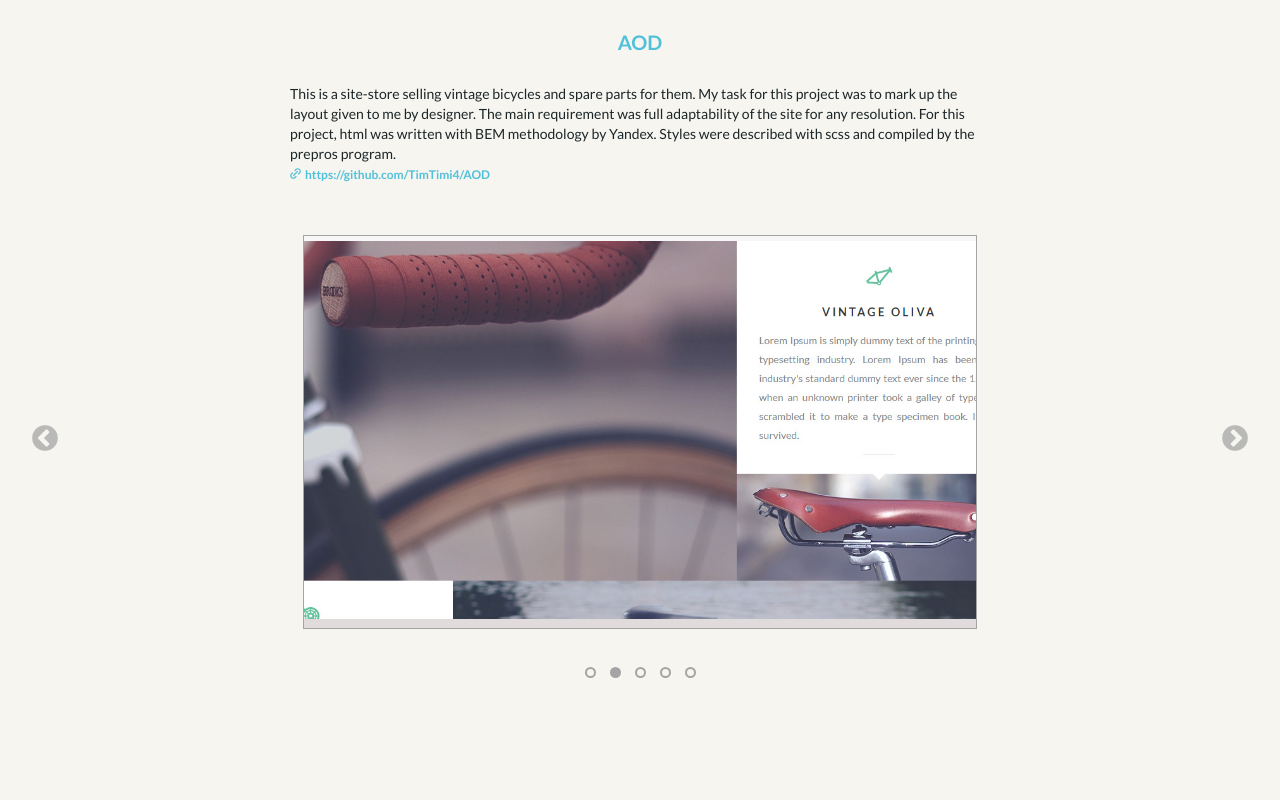
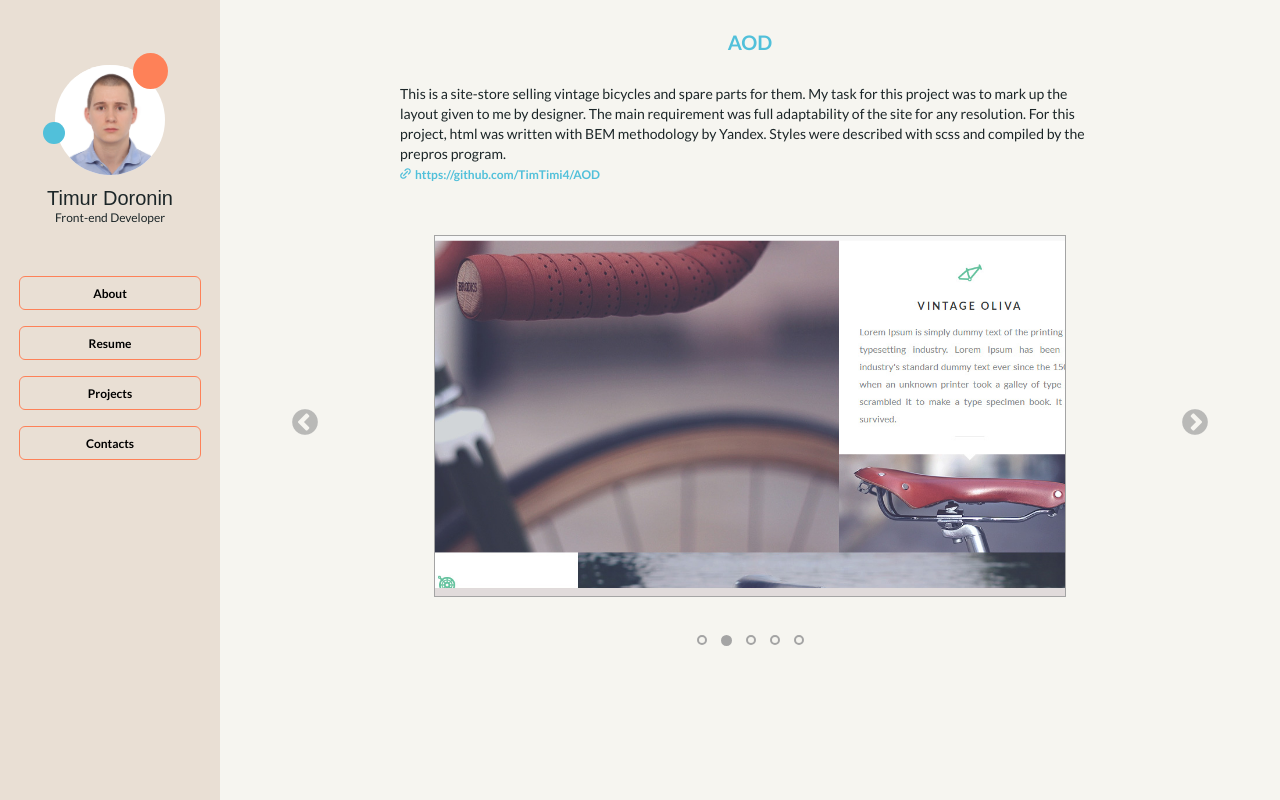
Before and after one commit to TimTimi4/CV, a React (Create React App) app: page /projects/aod in a window 1280 px wide. Built offline with nearby package versions, Linux system fonts and the light colour scheme; a web font is replaced by a local one.

Commit message:
add sidebar to slick-slider

```diff
--- a/src/components/PageTemplate/index.jsx
+++ b/src/components/PageTemplate/index.jsx
@@ -9,6 +9,8 @@ const Wrapper = styled.div`
 
 const Content = styled.div`
   flex: 0 1 100%;
+  //slick-slider-work next-line
+  min-width: 0;
   margin: 0px 0px 0px ${({ theme }) => theme.sizes.blocks.sidebar};
 `
 
--- a/src/components/ProjectSlider/styled.js
+++ b/src/components/ProjectSlider/styled.js
@@ -13,14 +13,14 @@ export const StyledSlider = styled(Slider)`
     top: 50%;
   }
   .slick-arrow.slick-prev{
-    left: 0;
+    left: 40px;
     &::before{
       color: ${({ theme }) => theme.colors.slider.arrow};
       font-size: 30px;
     }
   }
   .slick-arrow.slick-next{
-    right: 10px;
+    right: 50px;
     &::before{
       color: ${({ theme }) => theme.colors.slider.arrow};
       font-size: 30px;
@@ -32,8 +32,8 @@ export const StyledSlider = styled(Slider)`
   }
   .slick-dots li{
     border-radius: 50%;
-    width: 7px;
-    height: 7px;
+    width: 6px;
+    height: 6px;
     border: 2px solid ${({ theme }) => theme.colors.slider.dots};
 
     margin: 0px 7px 0px 7px;
@@ -53,8 +53,8 @@ export const StyledSlider = styled(Slider)`
 
 export const ImageContainer = styled.div`
   margin: 0 auto;
-  max-width: 60%;
-  padding: 0px 0px 35% 0px;
+  max-width: 70%;
+  padding: 0px 0px 40% 0px;
   overflow: hidden;
   position: relative;
   border: 1px solid ${({ theme }) => theme.colors.secondaryText};
--- a/src/pages/ProjectInner/index.jsx
+++ b/src/pages/ProjectInner/index.jsx
@@ -3,9 +3,11 @@ import { projects } from '../../data/project-data'
 import Subtitle from '../../components/SubTitle'
 import ProjectSlider from '../../components/ProjectSlider'
 import GitLink from '../../components/GitLink'
+import PageTemplate from '../../components/PageTemplate'
 
 const Wrapper = styled.div`
-  padding: 30px 10px 10px 10px;`
+  padding: 30px 10px 10px 10px;
+  `
 
 const StyledSubtitle = styled(Subtitle)`
   text-align: center;
@@ -29,6 +31,7 @@ const ProjectInner = ({ match }) => {
   const project = projects.find((p) => p.id === match.params.projectId)
   const { title, desc, gitlink, slides } = project
   return (
+    <PageTemplate>
       <Wrapper>
         <StyledSubtitle>{title}</StyledSubtitle>
         <TextBLock>{desc}
@@ -37,6 +40,7 @@ const ProjectInner = ({ match }) => {
         </TextBLock>
         <ProjectSlider slides={slides} />
       </Wrapper>
+    </PageTemplate>
   )
 }
 
```
Also changed, not shown: src/components/ProjectSlider/index.jsx (+8 -6 lines). Lines whose indentation alone changed are shown as unchanged.
